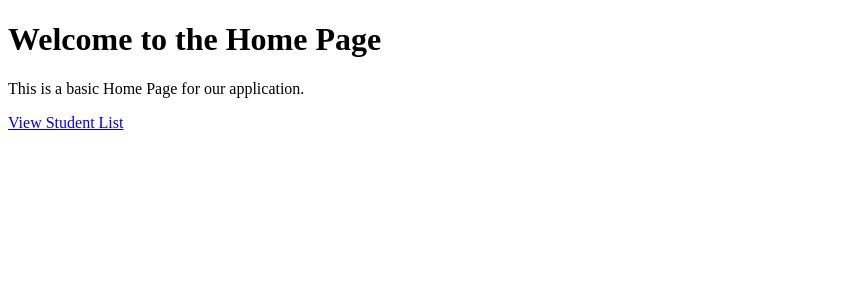
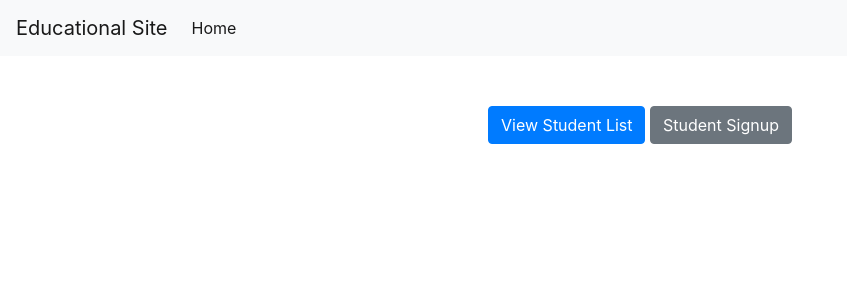
Before and after one commit to RobinJahn/iTutor, a Spring app: page /home in a window 1280 px wide. Shown: the top 300 px of the page, without its empty margins (0-847 px from the left). Run offline with Thymeleaf, Linux system fonts and the light colour scheme; the template is opened without the code that fills it, so the values that code supplies are empty; some libraries are stand-ins or nearby versions.

Commit message:
Improved html sites, used database for student

```diff
--- a/src/main/java/com/example/itutor/domain/Student.java
+++ b/src/main/java/com/example/itutor/domain/Student.java
@@ -21,4 +21,9 @@ public class Student extends User implements Serializable {
     public void setBirthDate(LocalDate birthDate) {
         this.birthDate = birthDate;
     }
+
+    @Override
+    public String toString() {
+        return "Student{" + "id=" + id + ", firstName=" + firstName + ", lastName=" + lastName + ", email=" + email + ", birthDate=" + birthDate + '}';
+    }
 }
--- a/src/main/java/com/example/itutor/repository/StudentRepositoryI.java
+++ b/src/main/java/com/example/itutor/repository/StudentRepositoryI.java
@@ -4,8 +4,4 @@ package com.example.itutor.repository;
 import com.example.itutor.domain.Student;
 
 public interface StudentRepositoryI extends MyBaseRepository<Student, Long>{
-
-
-
-
 }
--- a/src/main/resources/templates/home.html
+++ b/src/main/resources/templates/home.html
@@ -1,17 +1,38 @@
 <!DOCTYPE html>
-<html lang="en"> <!--xmlns:th="http://www.thymeleaf.org"-->
+<html xmlns:th="http://www.thymeleaf.org">
 <head>
     <meta charset="UTF-8">
     <title>Home Page</title>
+    <link href="/webjars/bootstrap/css/bootstrap.min.css" rel="stylesheet">
+    <style>
+        .center-links {
+            text-align: center;
+            margin-top: 50px;
+        }
+    </style>
 </head>
 <body>
+<nav class="navbar navbar-expand-md navbar-light bg-light">
+    <a class="navbar-brand" href="#">Educational Site</a>
+    <button class="navbar-toggler" type="button" data-toggle="collapse" data-target="#navbarNav" aria-controls="navbarNav" aria-expanded="false" aria-label="Toggle navigation">
+        <span class="navbar-toggler-icon"></span>
+    </button>
+    <div class="collapse navbar-collapse" id="navbarNav">
+        <ul class="navbar-nav">
+            <li class="nav-item active">
+                <a class="nav-link" th:href="@{/}">Home <span class="sr-only">(current)</span></a>
+            </li>
+            <!-- Add other navigation items here -->
+        </ul>
+    </div>
+</nav>
 
-<h1>Welcome to the Home Page</h1>
+<div class="container center-links">
+    <a th:href="@{/students/edit/1}" class="btn btn-primary">View Student List</a>
+    <a th:href="@{/students/signup}" class="btn btn-secondary">Student Signup</a>
+</div>
 
-<p>This is a basic Home Page for our application.</p>
-
-<!-- Beispiel-Link für Studentenliste -->
-<a th:href="@{/students/edit/1}">View Student List</a>
-
+<script src="/webjars/jquery/jquery.min.js"></script>
+<script src="/webjars/bootstrap/js/bootstrap.bundle.min.js"></script>
 </body>
 </html>
```
Also changed, not shown: src/main/java/com/example/itutor/controller/StudentController.java (+10 -11 lines), src/main/resources/templates/editStudent.html (+33 -14 lines), src/main/resources/templates/signup.html (+4 -18 lines).
